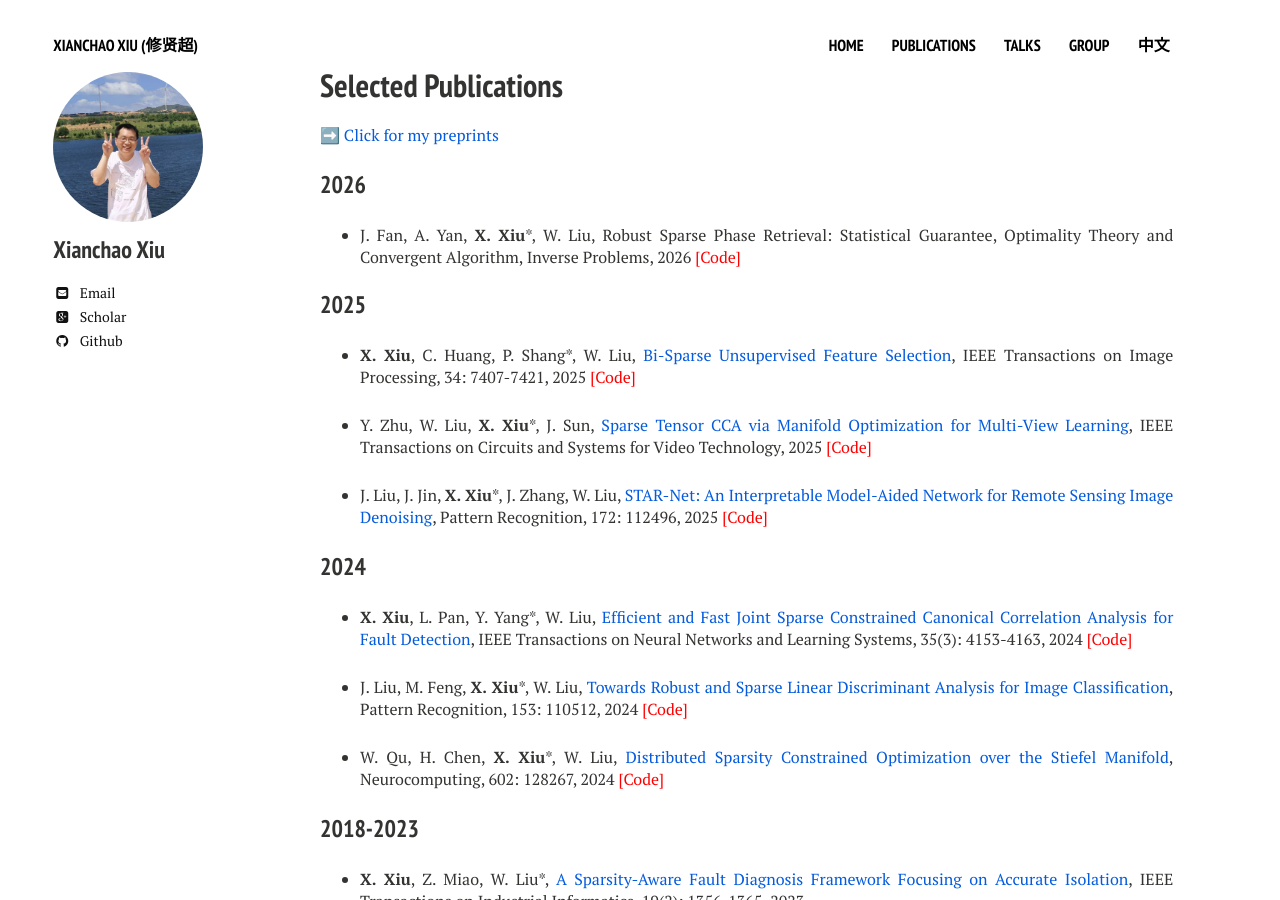
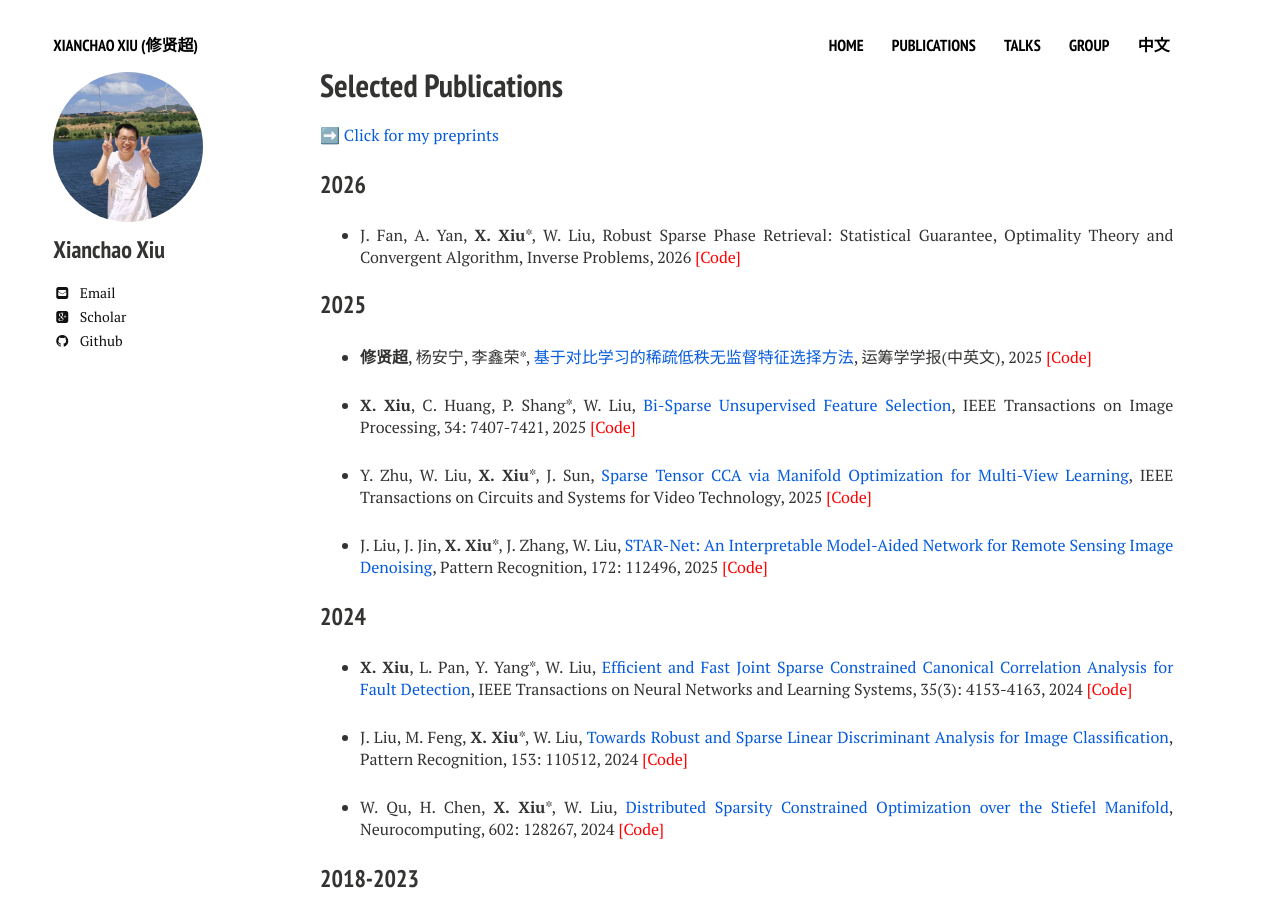
Before and after one commit to xianchaoxiu/xianchaoxiu.github.io, a Jekyll site: the page built from publications/index.md, in a window 1280 px wide and 900 px high. Built offline with Jekyll 4.4.1, drawn with Linux system fonts in a browser that asks for light colours; nearby versions of some CDN libraries.

Commit message:
Update index.md

```diff
--- a/publications/index.md
+++ b/publications/index.md
@@ -17,6 +17,7 @@ share: false
 
 
 ### 2025
+* <b>修贤超</b>, 杨安宁, 李鑫荣*, <a href="https://kns.cnki.net/kcms2/article/abstract?v=e_WjztTC4N0bWHCN2AxtrGWjipNfUw2K4Mn_bS4feaVO4ZBtzm7aGgk3Zm--injLM8OOf2vckjIdpVDLKNBF3g1EkZks5cCUHPi4BRsOG5p-10awfnZbh1rk0vsqeUSxBgBGvhOIJ-MeAsgfSNul1b25HFdeeZd8D91HcNRO_FM=&uniplatform=NZKPT" class="textlink" target="_blank">基于对比学习的稀疏低秩无监督特征选择方法</a>, 运筹学学报(中英文), 2025 <a href="https://github.com/xianchaoxiu/DSCOFS-CL" class="textlink" target="_blank" style="color: red;">[Code]</a>
 
 * <b>X. Xiu</b>, C. Huang, P. Shang*, W. Liu, <a href="https://doi.org/10.1109/TIP.2025.3620667" class="textlink" target="_blank">Bi-Sparse Unsupervised Feature Selection</a>, IEEE Transactions on Image Processing, 34: 7407-7421, 2025 <a href="https://github.com/xianchaoxiu/BSUFS" class="textlink" target="_blank" style="color: red;">[Code]</a>
 
```
